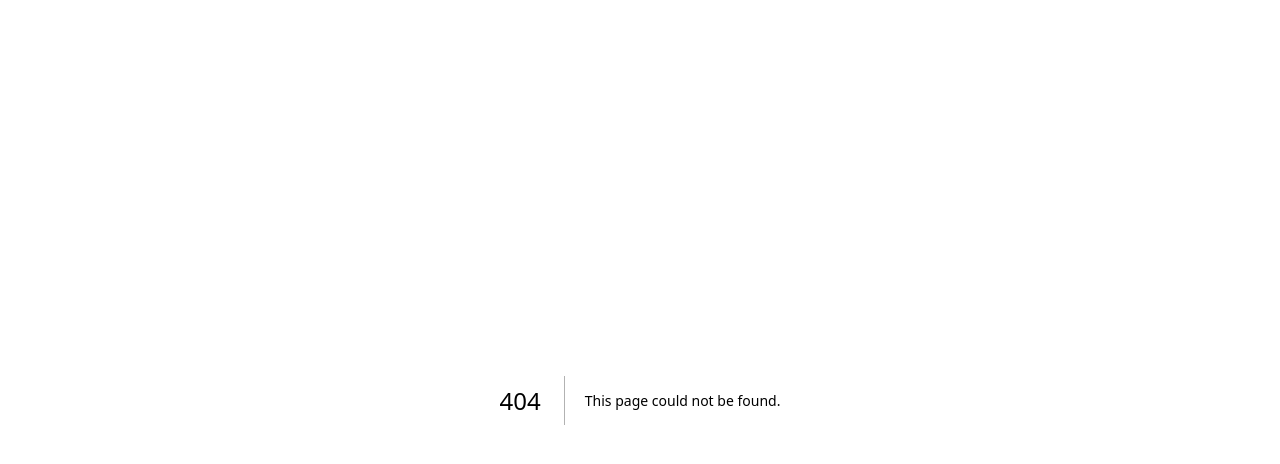
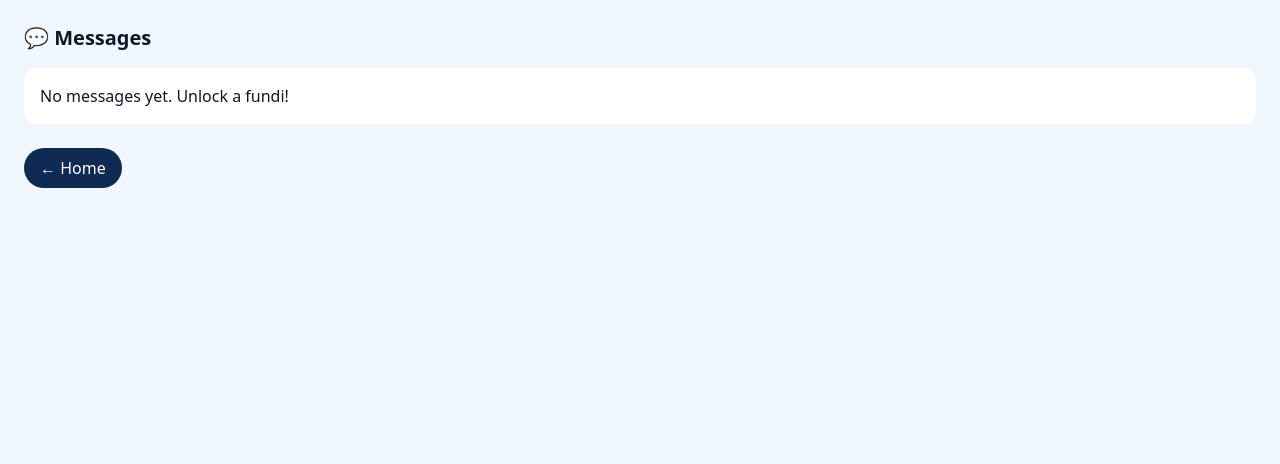
Before and after one commit to njoguemmanuel04-lgtm/taskmate, a Next.js app: page /messages in a window 1280 px wide. Before the commit this address had no page. Shown: the top 464 px of the page. Built offline with nearby package versions, Linux system fonts and the light colour scheme.

Commit message:
Create page.tsx

```diff
--- /dev/null
+++ b/app/messages/page.tsx
@@ -0,0 +1,6 @@
+"use client"
+import { useRouter } from "next/navigation"
+export default function Messages(){
+  const r=useRouter()
+  return <div className="p-6"><h1 className="font-bold text-xl">💬 Messages</h1><p className="mt-4 bg-white p-4 rounded-xl">No messages yet. Unlock a fundi!</p><button onClick={()=>r.push("/")} className="mt-6 bg-[#0f2a54] text-white px-4 py-2 rounded-full">← Home</button></div>
+}
```
